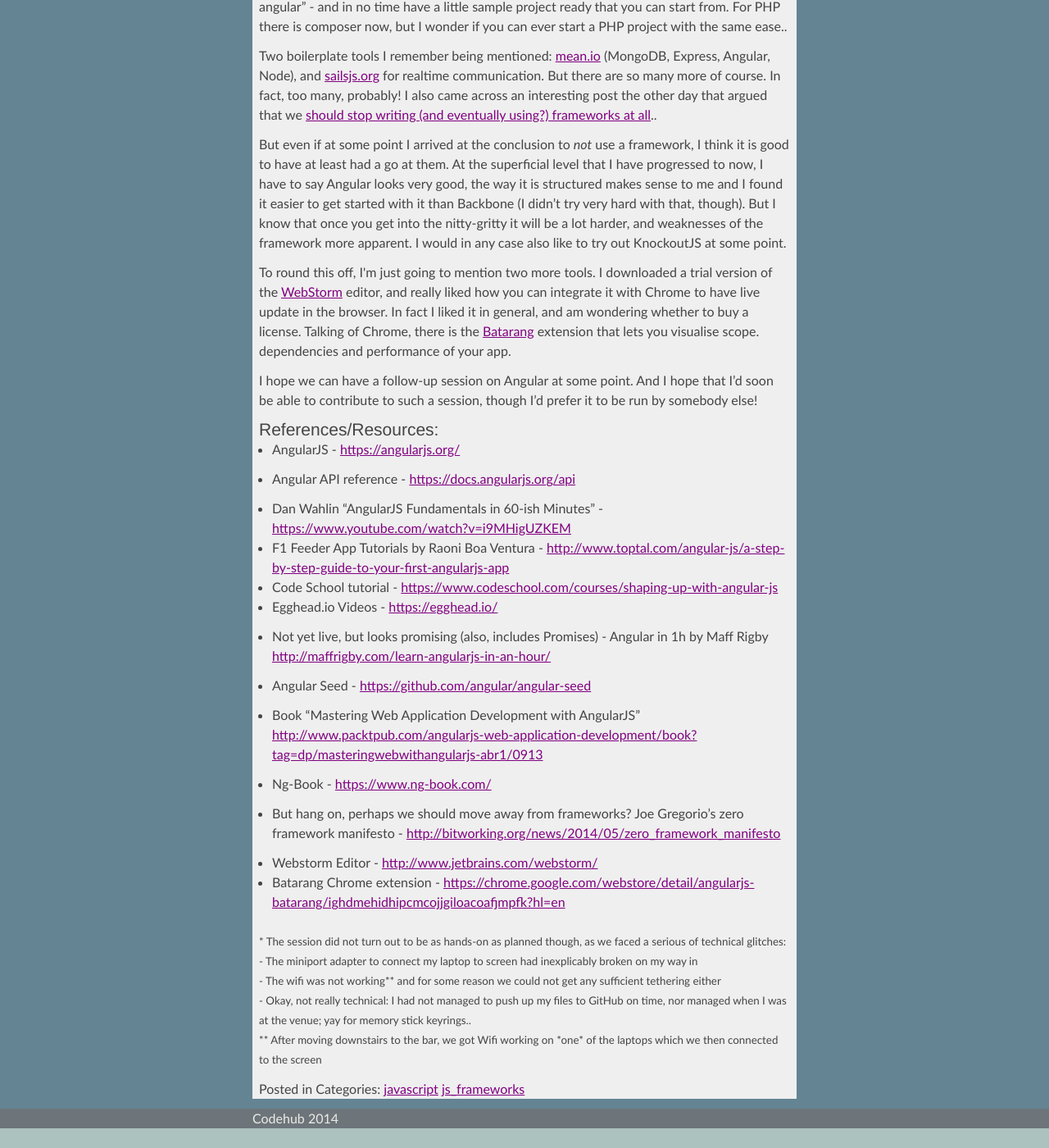
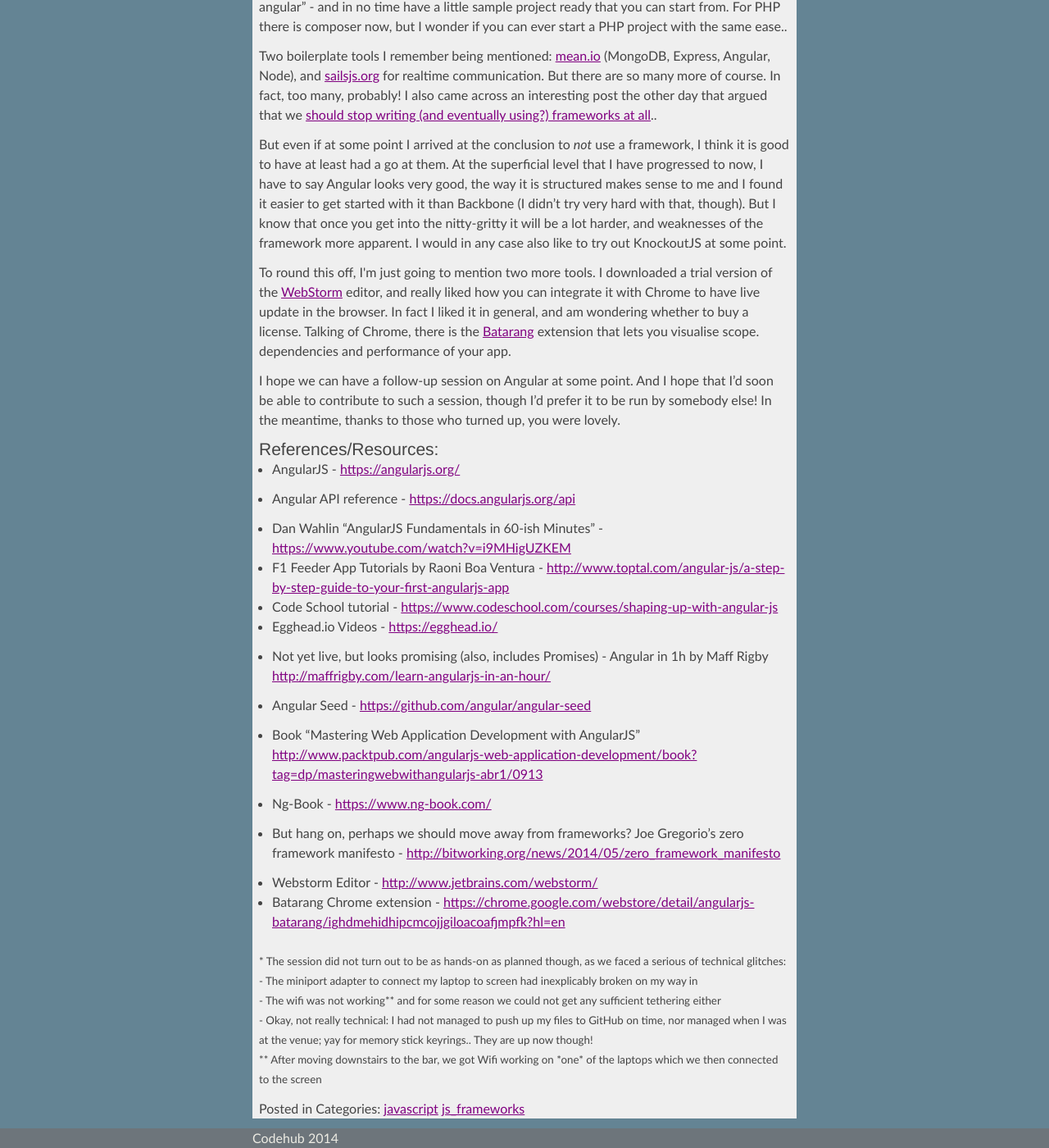
Before and after one commit to CodeHubOrg/codehuborg.github.io, a Jekyll site: the page built from _posts/2014-07-09-july-meetup-angular-js.md, in a window 1280 px wide and 1400 px high, scrolled down 1020 px. Shown: the whole window at 82% size. Built offline with Jekyll 4.4.1, drawn with Linux system fonts in a browser that asks for light colours; some web fonts are replaced; before the commit the page ends 2396 px from its top, so only the background shows below that.

Commit message:
small mods to July post

```diff
--- a/_posts/2014-07-09-july-meetup-angular-js.md
+++ b/_posts/2014-07-09-july-meetup-angular-js.md
@@ -28,7 +28,7 @@
 
 To round this off, I\'m just going to mention two more tools. I downloaded a trial version of the [WebStorm](#webstorm) editor, and really liked how you can integrate it with Chrome to have live update in the browser. In fact I liked it in general, and am wondering whether to buy a license. Talking of Chrome, there is the [Batarang](#batarang) extension that lets you visualise scope. dependencies and performance of your app.
 
-I hope we can have a follow-up session on Angular at some point. And I hope that I'd soon be able to contribute to such a session, though I'd prefer it to be run by somebody else!
+I hope we can have a follow-up session on Angular at some point. And I hope that I'd soon be able to contribute to such a session, though I'd prefer it to be run by somebody else! In the meantime, thanks to those who turned up, you were lovely.
 
 ### References/Resources:
 
@@ -56,7 +56,7 @@
 <a name="glitches"></a>* The session did not turn out to be as hands-on as planned though, as we faced a serious of technical glitches:<br />
 - The miniport adapter to connect my laptop to screen had inexplicably broken on my way in<br />
 - The wifi was not working** and for some reason we could not get any sufficient tethering either<br />
-- Okay, not really technical: I had not managed to push up my files to GitHub on time, nor managed when I was at the venue; yay for memory stick keyrings..<br />
+- Okay, not really technical: I had not managed to push up my files to GitHub on time, nor managed when I was at the venue; yay for memory stick keyrings.. They are up now though!<br />
 
 ** After moving downstairs to the bar, we got Wifi working on *one* of the laptops which we then connected to the screen
 </div>
```
